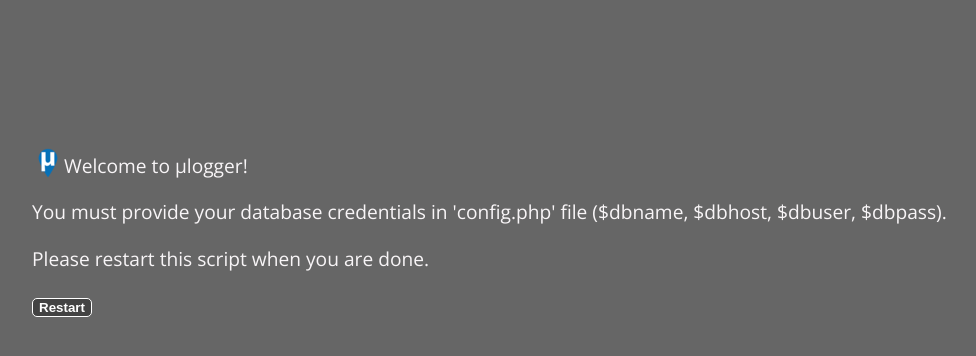
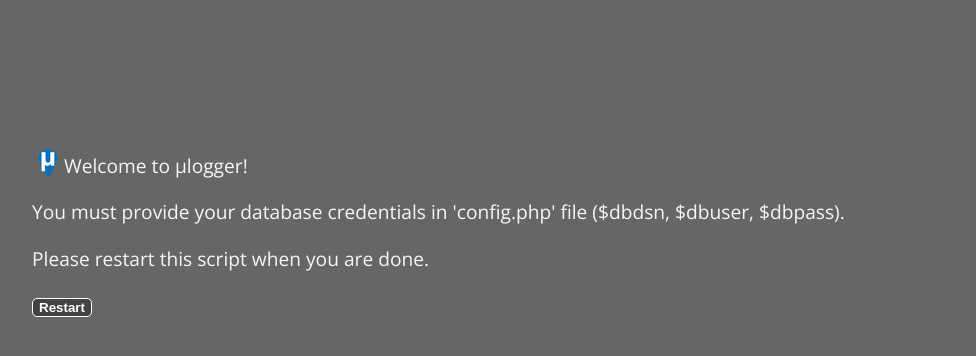
Before and after one commit to bfabiszewski/ulogger-server, a PHP site: page /scripts/setup.php in a window 1280 px wide. Shown: the top 356 px of the page, without its empty margins (96-1072 px from the left). Run offline with PHP 8.4, Linux system fonts and the light colour scheme.

Commit message:
Fix setup script

```diff
--- a/scripts/setup.php
+++ b/scripts/setup.php
@@ -114,8 +114,8 @@ switch ($command) {
       $messages[] = "<form method=\"post\" action=\"setup.php\"><button>{$langSetup["restartbutton"]}</button></form>";
       break;
     }
-    if (empty(uConfig::$dbname) || empty(uConfig::$dbhost) || empty(uConfig::$dbuser)) {
-      $messages[] = sprintf($langSetup["nodbsettings"], "\$dbname, \$dbhost, \$dbuser, \$dbpass");
+    if (empty(uConfig::$dbdsn) || empty(uConfig::$dbuser)) {
+      $messages[] = sprintf($langSetup["nodbsettings"], "\$dbdsn, \$dbuser, \$dbpass");
       $messages[] = $langSetup["dorestart"];
       $messages[] = "<form method=\"post\" action=\"setup.php\"><button>{$langSetup["restartbutton"]}</button></form>";
       break;
```
